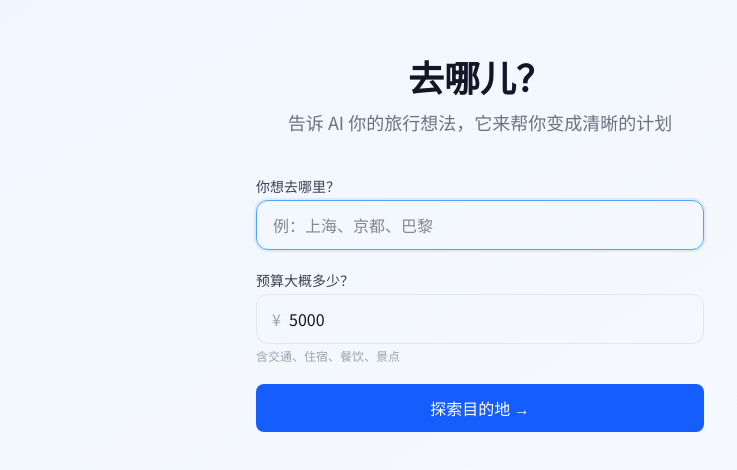
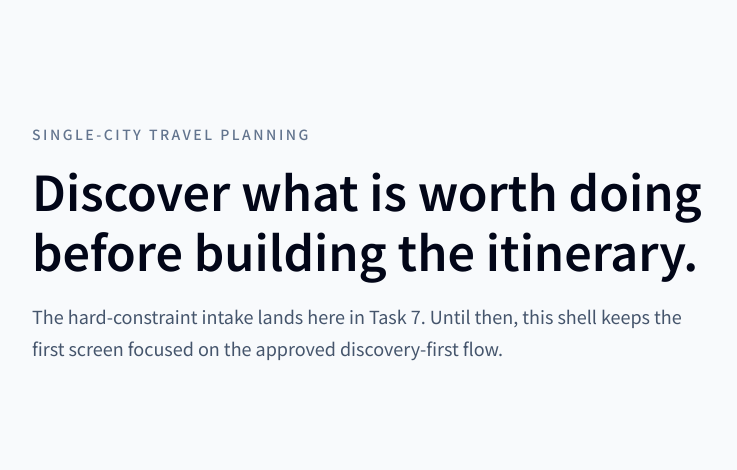
Before and after one commit to qiyansun52-ctrl/travel-planner, a Next.js app in the folder web/: page / in a window 1280 px wide. Shown: the part 156-626 px from the top of the page, without its empty margins (160-897 px from the left). Built offline with nearby package versions, Linux system fonts and the light colour scheme.

Commit message:
feat: align web scaffold tooling

```diff
--- /dev/null
+++ b/web/eslint.config.mjs
@@ -0,0 +1,19 @@
+import nextVitals from "eslint-config-next/core-web-vitals"
+import nextTs from "eslint-config-next/typescript"
+
+const config = [
+  ...nextVitals,
+  ...nextTs,
+  {
+    ignores: [
+      ".next/**",
+      "node_modules/**",
+      "playwright-report/**",
+      "test-results/**",
+      "coverage/**",
+      "next-env.d.ts",
+    ],
+  },
+]
+
+export default config
--- /dev/null
+++ b/web/playwright.config.ts
@@ -0,0 +1,27 @@
+import { defineConfig, devices } from "@playwright/test"
+
+export default defineConfig({
+  testDir: "./e2e",
+  timeout: 30_000,
+  expect: {
+    timeout: 5_000,
+  },
+  fullyParallel: true,
+  reporter: [["list"], ["html", { open: "never" }]],
+  use: {
+    baseURL: "http://127.0.0.1:3000",
+    trace: "on-first-retry",
+  },
+  webServer: {
+    command: "npm run dev",
+    url: "http://127.0.0.1:3000",
+    reuseExistingServer: !process.env.CI,
+    timeout: 120_000,
+  },
+  projects: [
+    {
+      name: "chromium",
+      use: { ...devices["Desktop Chrome"] },
+    },
+  ],
+})
--- a/web/src/app/discover/[destination]/page.tsx
+++ b/web/src/app/discover/[destination]/page.tsx
@@ -1,9 +1,10 @@
 "use client"
+
+/* eslint-disable react-hooks/set-state-in-effect */
 
 import { useEffect, useState, useMemo } from "react"
 import { useParams, useRouter, useSearchParams } from "next/navigation"
 import {
-  AttractionCard as AttractionCardType,
   DiscoverSections,
   TravelPlan,
   UserPreferences,
@@ -83,7 +84,11 @@ export default function DiscoverPage() {
   function toggleCard(id: string) {
     setSelected((prev) => {
       const next = new Set(prev)
-      next.has(id) ? next.delete(id) : next.add(id)
+      if (next.has(id)) {
+        next.delete(id)
+      } else {
+        next.add(id)
+      }
       return next
     })
   }
--- a/web/src/app/page.tsx
+++ b/web/src/app/page.tsx
@@ -1,17 +1,19 @@
-import { SearchForm } from "@/components/search/SearchForm"
-
 export default function HomePage() {
   return (
-    <main className="min-h-screen bg-gradient-to-br from-blue-50 to-slate-50 flex flex-col items-center justify-center px-4 py-16">
-      <div className="mb-10 text-center">
-        <h1 className="text-4xl font-bold text-gray-900 mb-3">
-          去哪儿？
+    <main className="min-h-screen bg-slate-50 px-6 py-12 text-slate-950">
+      <section className="mx-auto flex min-h-[calc(100vh-6rem)] w-full max-w-4xl flex-col justify-center">
+        <p className="mb-4 text-sm font-medium uppercase tracking-[0.18em] text-slate-500">
+          Single-city travel planning
+        </p>
+        <h1 className="max-w-3xl text-4xl font-semibold leading-tight sm:text-5xl">
+          Discover what is worth doing before building the itinerary.
         </h1>
-        <p className="text-gray-500 text-lg">
-          告诉 AI 你的旅行想法，它来帮你变成清晰的计划
+        <p className="mt-5 max-w-2xl text-lg leading-8 text-slate-600">
+          The hard-constraint intake lands here in Task 7. Until then, this
+          shell keeps the first screen focused on the approved discovery-first
+          flow.
         </p>
-      </div>
-      <SearchForm />
+      </section>
     </main>
   )
 }
--- a/web/src/app/plan/[id]/page.tsx
+++ b/web/src/app/plan/[id]/page.tsx
@@ -1,4 +1,6 @@
 "use client"
+
+/* eslint-disable react-hooks/set-state-in-effect */
 
 import { useEffect, useState } from "react"
 import { useParams, useRouter } from "next/navigation"
--- /dev/null
+++ b/web/vitest.config.ts
@@ -0,0 +1,18 @@
+import { defineConfig } from "vitest/config"
+import react from "@vitejs/plugin-react"
+import path from "node:path"
+
+export default defineConfig({
+  plugins: [react()],
+  test: {
+    environment: "jsdom",
+    globals: true,
+    setupFiles: ["./src/test/setup.ts"],
+    include: ["src/**/*.test.ts", "src/**/*.test.tsx"],
+  },
+  resolve: {
+    alias: {
+      "@": path.resolve(__dirname, "src"),
+    },
+  },
+})
```
Also changed, not shown: web/package.json (+15 -4 lines), web/src/test/setup.ts (added, +1 -0 lines), 2 other files (tests, documents, lock files or other folders).
